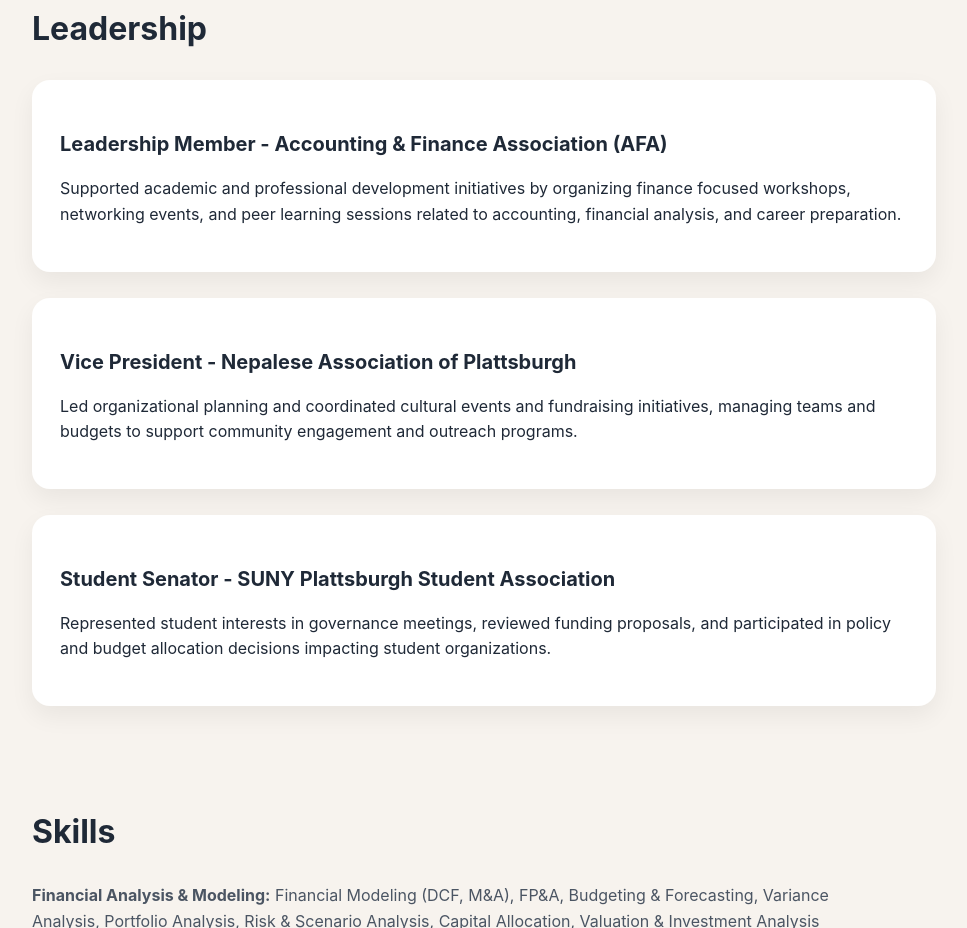
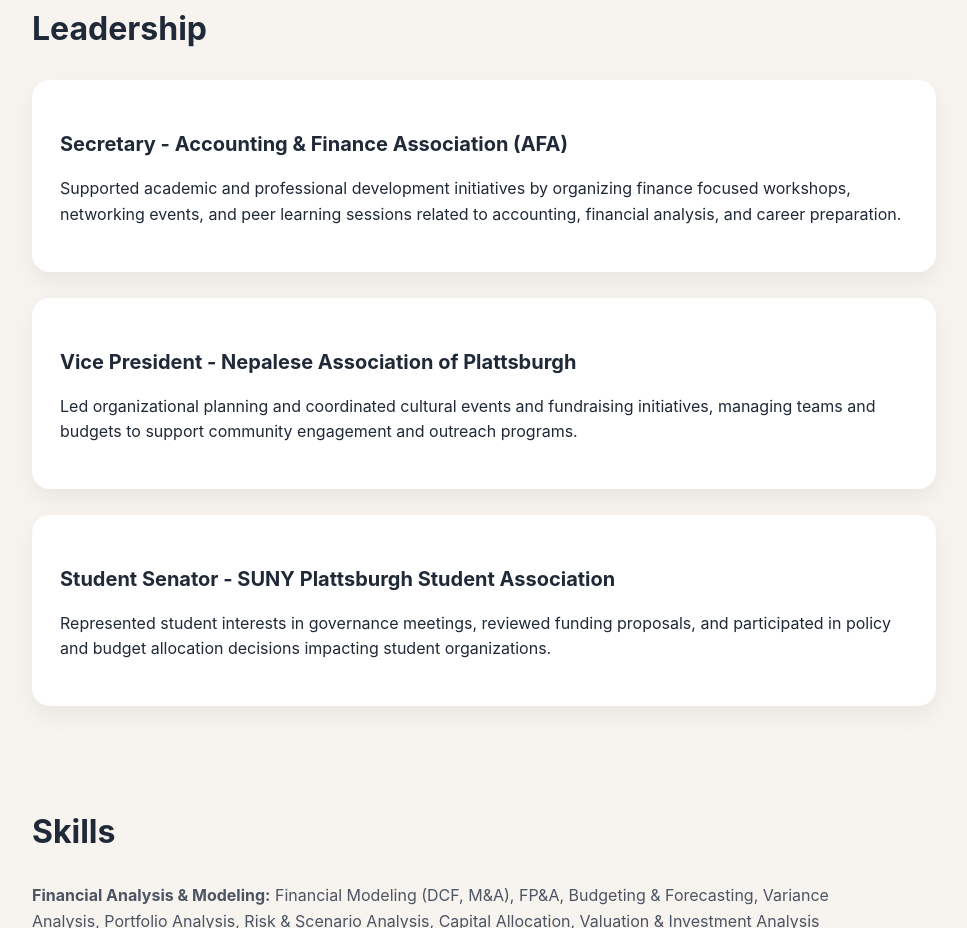
Before and after one commit to dipekshyak/dipekshyak.github.io, a plain HTML site: page index.html in a window 1280 px wide. Shown: the part 2955-3883 px from the top of the page, without its empty margins (156-1123 px from the left). Drawn offline with Linux system fonts and the light colour scheme.

Commit message:
Update leadership member title in index.html

```diff
--- a/index.html
+++ b/index.html
@@ -165,7 +165,7 @@
   <h2>Leadership</h2>
 
    <div class="project-card">
-    <h3>Leadership Member - Accounting & Finance Association (AFA)</h3>
+    <h3> Secretary - Accounting & Finance Association (AFA)</h3>
     <p>
       Supported academic and professional development initiatives by
       organizing finance focused workshops, networking events, and
```
